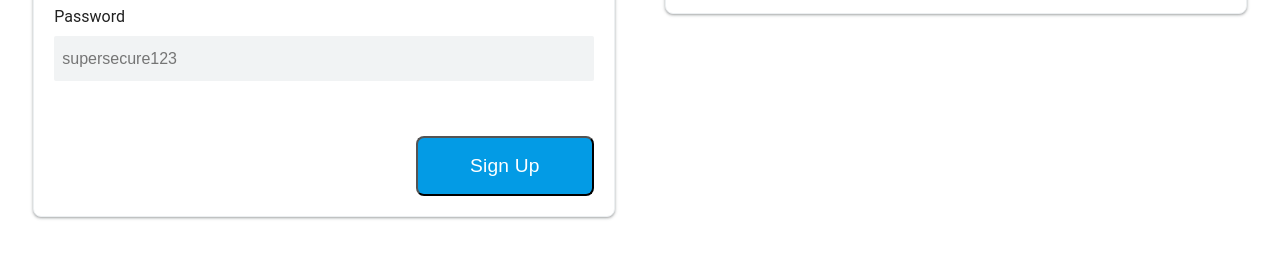
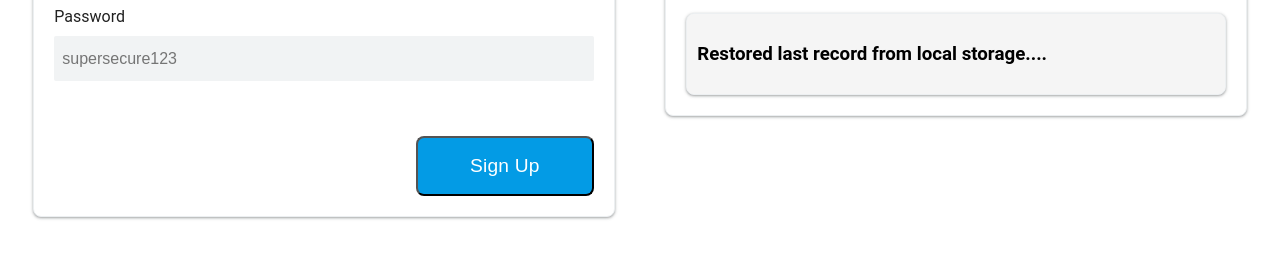
Before and after one commit to yugmani/localStoratge, a plain HTML site: page index.html in a window 1280 px wide. Shown: the part 286-544 px from the top of the page. Drawn offline with Linux system fonts and the light colour scheme.

Commit message:
localstorage message added

```diff
--- a/index.html
+++ b/index.html
@@ -5,7 +5,7 @@
     <meta name="viewport" content="width=device-width, initial-scale=1.0" />
     <meta http-equiv="X-UA-Compatible" content="ie=edge" />
     <link rel="stylesheet" href="./style.css" />
-    <title>Auth Form</title>
+    <title>Local Storage Application</title>
   </head>
   <body>
     <div class="clearfix">
@@ -29,7 +29,11 @@
         <h2>Last Registered User:</h2>
         <p><strong>Email:</strong> <span id="user-email"></span></p>
         <p><strong>Password:</strong> <span id="user-password"></span></p>
-      </div>
+        <div id="local">
+
+        </div>
+    </div>
+
     </div>
     <script src="./script.js"></script>
   </body>
--- a/script.js
+++ b/script.js
@@ -23,9 +23,10 @@ function renderLastRegistered() {
   else {
     var userEmail = localStorage.getItem("email");
     var userPassword = localStorage.getItem("password");
-
+    var localMessage = "Restored last record from local storage....";
     userEmailSpan.textContent = userEmail;
     userPasswordSpan.textContent = userPassword;
+    document.querySelector("#local").innerHTML = `<h3>${localMessage}</h3>`;
   }
 }
 
--- a/style.css
+++ b/style.css
@@ -118,3 +118,19 @@ input:hover {
 #msg.error {
   color: #e6252c;
 }
+
+#local {
+    /* margin:0 auto; */
+    background-color: #F5F5F5;
+    border: 1px solid #eceff1;
+    border-radius: 8px;
+    box-shadow: rgba(60, 64, 67, 0.3) 0 1px 2px 0,
+      rgba(60, 64, 67, 0.15) 0 1px 3px 1px;
+    /* margin: 2%; */
+    margin-top: 20px;
+    padding: 10px;
+    width: 100%;
+    overflow: hidden;
+    position: relative;
+    float: left;
+  }
```
